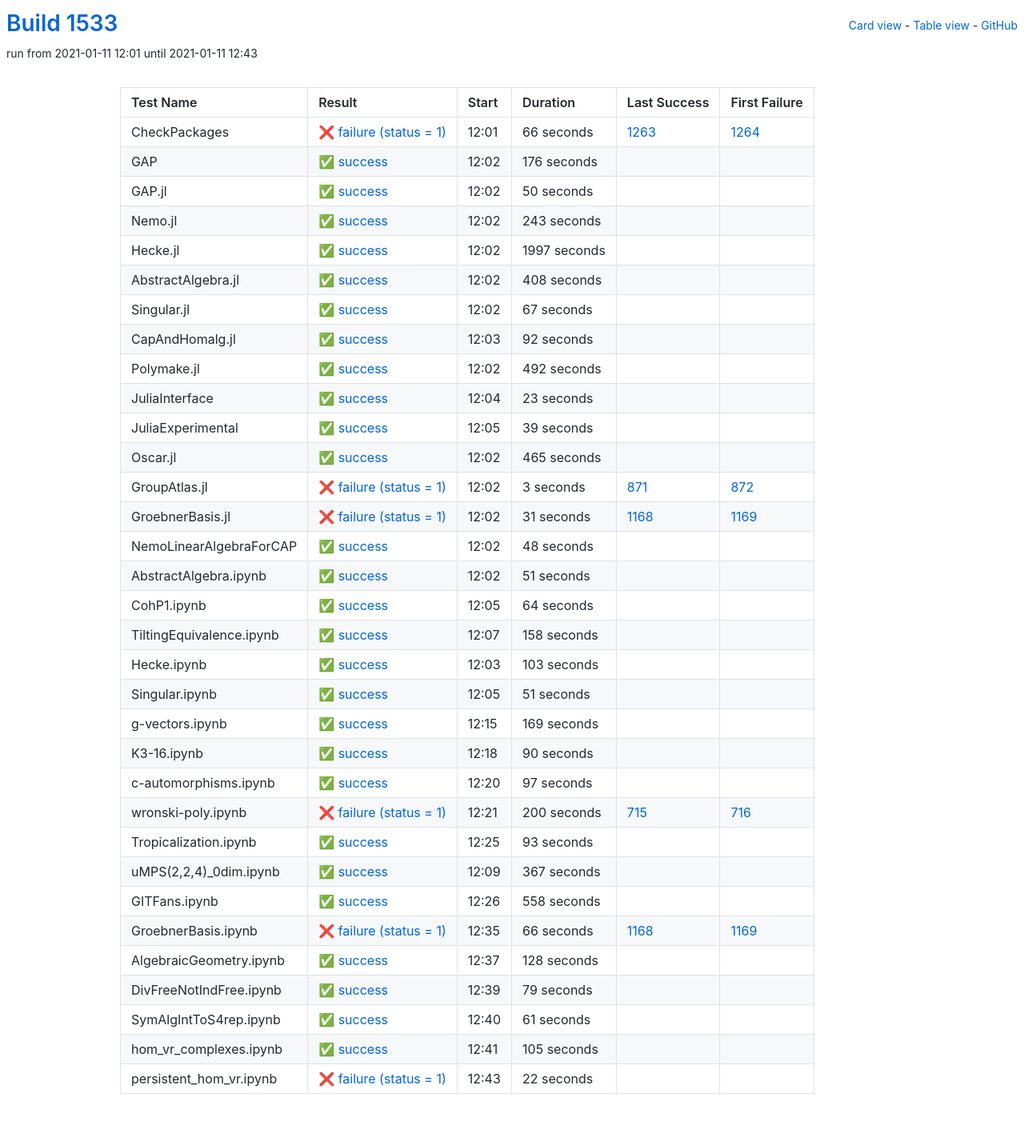
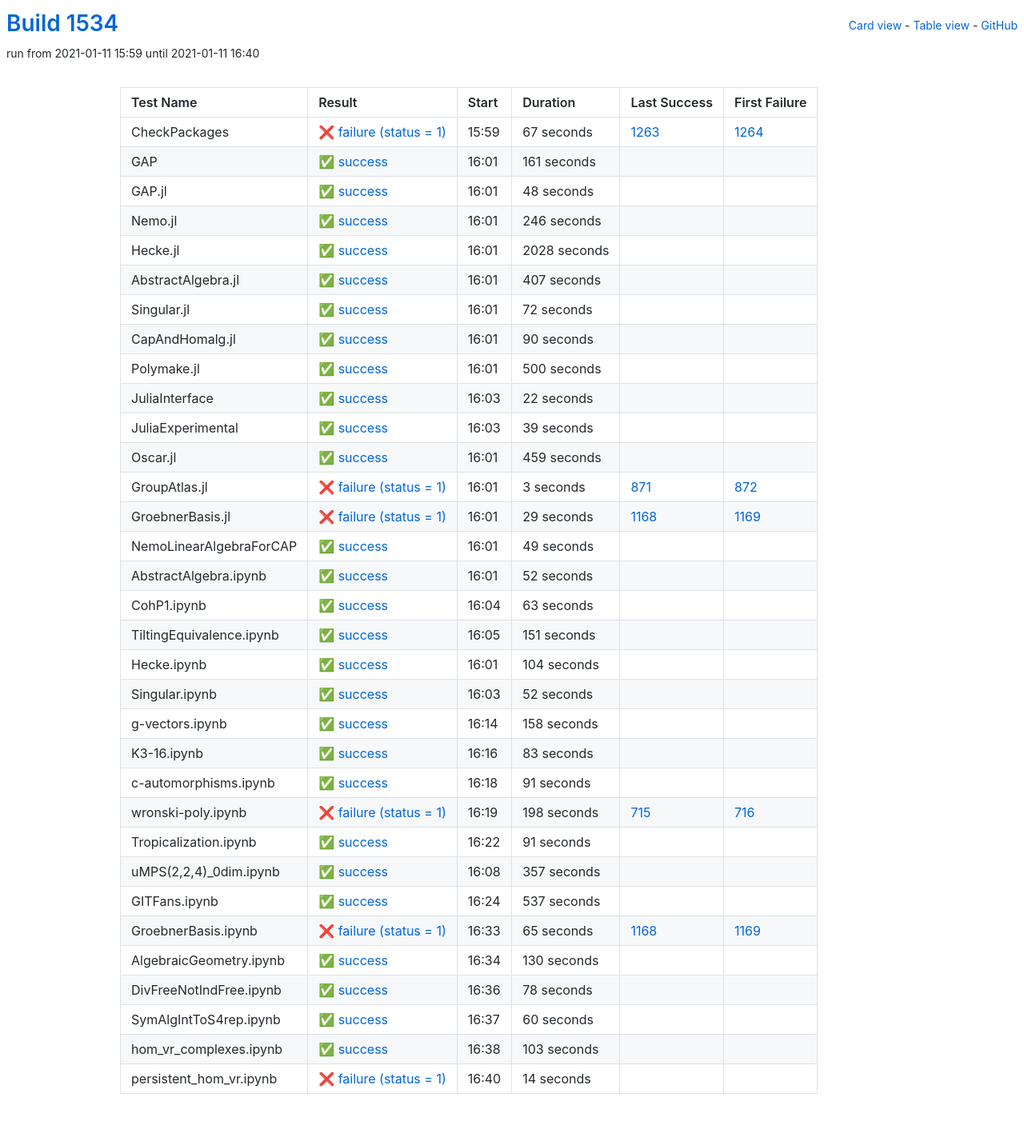
Before and after one commit to oscar-system/oscar-ci-status-stable, a Jekyll site: the page built from table.html, in a window 1280 px wide. Shown: the whole page at 80% size. Built offline with Jekyll 4.4.1, drawn with Linux system fonts in a browser that asks for light colours.

Commit message:
Build #1534

```diff
--- a/_data/ci.yml
+++ b/_data/ci.yml
@@ -1,6 +1,6 @@
 ---
-build: 1533
-build_url: https://oscarci.mathematik.uni-kl.de/job/oscar-stable/1533/
+build: 1534
+build_url: https://oscarci.mathematik.uni-kl.de/job/oscar-stable/1534/
 job: oscar-stable
 organization: oscar-system
 repo: oscar-ci-status-stable
@@ -8,128 +8,128 @@ repourl: https://github.com/oscar-system/oscar-ci-status-stable
 tests:
 - name: CheckPackages
   id: checkpackages
-  log: https://oscarci.mathematik.uni-kl.de/job/oscar-stable/1533/artifact/logs/build-1533/CheckPackages.log
-  start: 2021-01-11 12:01
+  log: https://oscarci.mathematik.uni-kl.de/job/oscar-stable/1534/artifact/logs/build-1534/CheckPackages.log
+  start: 2021-01-11 15:59
   success: false
   exitcode: 1
   status: failure
-  duration: 66
+  duration: 67
   last_success: 1263
   last_success_url: https://oscarci.mathematik.uni-kl.de/job/oscar-stable/1263/
   first_failure: 1264
   first_failure_url: https://oscarci.mathematik.uni-kl.de/job/oscar-stable/1264/
 - name: GAP
   id: gap
-  log: https://oscarci.mathematik.uni-kl.de/job/oscar-stable/1533/artifact/logs/build-1533/GAP.log
-  start: 2021-01-11 12:02
+  log: https://oscarci.mathematik.uni-kl.de/job/oscar-stable/1534/artifact/logs/build-1534/GAP.log
+  start: 2021-01-11 16:01
   success: true
   exitcode: 0
   status: success
-  duration: 176
+  duration: 161
   last_success: false
   last_success_url:
   first_failure: false
   first_failure_url:
 - name: GAP.jl
   id: gap-jl
-  log: https://oscarci.mathematik.uni-kl.de/job/oscar-stable/1533/artifact/logs/build-1533/GAP.jl.log
-  start: 2021-01-11 12:02
+  log: https://oscarci.mathematik.uni-kl.de/job/oscar-stable/1534/artifact/logs/build-1534/GAP.jl.log
+  start: 2021-01-11 16:01
   success: true
   exitcode: 0
   status: success
-  duration: 50
+  duration: 48
   last_success: false
   last_success_url:
   first_failure: false
   first_failure_url:
 - name: Nemo.jl
   id: nemo-jl
-  log: https://oscarci.mathematik.uni-kl.de/job/oscar-stable/1533/artifact/logs/build-1533/Nemo.jl.log
-  start: 2021-01-11 12:02
+  log: https://oscarci.mathematik.uni-kl.de/job/oscar-stable/1534/artifact/logs/build-1534/Nemo.jl.log
+  start: 2021-01-11 16:01
   success: true
   exitcode: 0
   status: success
-  duration: 243
+  duration: 246
   last_success: false
   last_success_url:
   first_failure: false
   first_failure_url:
 - name: Hecke.jl
   id: hecke-jl
-  log: https://oscarci.mathematik.uni-kl.de/job/oscar-stable/1533/artifact/logs/build-1533/Hecke.jl.log
-  start: 2021-01-11 12:02
+  log: https://oscarci.mathematik.uni-kl.de/job/oscar-stable/1534/artifact/logs/build-1534/Hecke.jl.log
+  start: 2021-01-11 16:01
   success: true
   exitcode: 0
   status: success
-  duration: 1997
+  duration: 2028
   last_success: false
   last_success_url:
   first_failure: false
   first_failure_url:
 - name: AbstractAlgebra.jl
   id: abstractalgebra-jl
-  log: https://oscarci.mathematik.uni-kl.de/job/oscar-stable/1533/artifact/logs/build-1533/AbstractAlgebra.jl.log
-  start: 2021-01-11 12:02
+  log: https://oscarci.mathematik.uni-kl.de/job/oscar-stable/1534/artifact/logs/build-1534/AbstractAlgebra.jl.log
+  start: 2021-01-11 16:01
   success: true
   exitcode: 0
   status: success
-  duration: 408
+  duration: 407
   last_success: false
   last_success_url:
   first_failure: false
   first_failure_url:
 - name: Singular.jl
   id: singular-jl
-  log: https://oscarci.mathematik.uni-kl.de/job/oscar-stable/1533/artifact/logs/build-1533/Singular.jl.log
-  start: 2021-01-11 12:02
+  log: https://oscarci.mathematik.uni-kl.de/job/oscar-stable/1534/artifact/logs/build-1534/Singular.jl.log
+  start: 2021-01-11 16:01
   success: true
   exitcode: 0
   status: success
-  duration: 67
+  duration: 72
   last_success: false
   last_success_url:
   first_failure: false
   first_failure_url:
 - name: CapAndHomalg.jl
   id: capandhomalg-jl
-  log: https://oscarci.mathematik.uni-kl.de/job/oscar-stable/1533/artifact/logs/build-1533/CapAndHomalg.jl.log
-  start: 2021-01-11 12:03
+  log: https://oscarci.mathematik.uni-kl.de/job/oscar-stable/1534/artifact/logs/build-1534/CapAndHomalg.jl.log
+  start: 2021-01-11 16:01
   success: true
   exitcode: 0
   status: success
-  duration: 92
+  duration: 90
   last_success: false
   last_success_url:
   first_failure: false
   first_failure_url:
 - name: Polymake.jl
   id: polymake-jl
-  log: https://oscarci.mathematik.uni-kl.de/job/oscar-stable/1533/artifact/logs/build-1533/Polymake.jl.log
-  start: 2021-01-11 12:02
+  log: https://oscarci.mathematik.uni-kl.de/job/oscar-stable/1534/artifact/logs/build-1534/Polymake.jl.log
+  start: 2021-01-11 16:01
   success: true
   exitcode: 0
   status: success
-  duration: 492
+  duration: 500
   last_success: false
   last_success_url:
   first_failure: false
   first_failure_url:
 - name: JuliaInterface
   id: juliainterface
-  log: https://oscarci.mathematik.uni-kl.de/job/oscar-stable/1533/artifact/logs/build-1533/JuliaInterface.log
-  start: 2021-01-11 12:04
+  log: https://oscarci.mathematik.uni-kl.de/job/oscar-stable/1534/artifact/logs/build-1534/JuliaInterface.log
+  start: 2021-01-11 16:03
   success: true
   exitcode: 0
   status: success
-  duration: 23
+  duration: 22
   last_success: false
   last_success_url:
   first_failure: false
   first_failure_url:
 - name: JuliaExperimental
   id: juliaexperimental
-  log: https://oscarci.mathematik.uni-kl.de/job/oscar-stable/1533/artifact/logs/build-1533/JuliaExperimental.log
-  start: 2021-01-11 12:05
+  log: https://oscarci.mathematik.uni-kl.de/job/oscar-stable/1534/artifact/logs/build-1534/JuliaExperimental.log
+  start: 2021-01-11 16:03
   success: true
   exitcode: 0
   status: success
@@ -140,20 +140,20 @@ tests:
   first_failure_url:
 - name: Oscar.jl
   id: oscar-jl
-  log: https://oscarci.mathematik.uni-kl.de/job/oscar-stable/1533/artifact/logs/build-1533/Oscar.jl.log
-  start: 2021-01-11 12:02
+  log: https://oscarci.mathematik.uni-kl.de/job/oscar-stable/1534/artifact/logs/build-1534/Oscar.jl.log
+  start: 2021-01-11 16:01
   success: true
   exitcode: 0
   status: success
-  duration: 465
+  duration: 459
   last_success: false
   last_success_url:
   first_failure: false
   first_failure_url:
 - name: GroupAtlas.jl
   id: groupatlas-jl
-  log: https://oscarci.mathematik.uni-kl.de/job/oscar-stable/1533/artifact/logs/build-1533/GroupAtlas.jl.log
-  start: 2021-01-11 12:02
+  log: https://oscarci.mathematik.uni-kl.de/job/oscar-stable/1534/artifact/logs/build-1534/GroupAtlas.jl.log
+  start: 2021-01-11 16:01
   success: false
   exitcode: 1
   status: failure
@@ -164,56 +164,92 @@ tests:
   first_failure_url: https://oscarci.mathematik.uni-kl.de/job/oscar-stable/872/
 - name: GroebnerBasis.jl
   id: groebnerbasis-jl
-  log: https://oscarci.mathematik.uni-kl.de/job/oscar-stable/1533/artifact/logs/build-1533/GroebnerBasis.jl.log
-  start: 2021-01-11 12:02
+  log: https://oscarci.mathematik.uni-kl.de/job/oscar-stable/1534/artifact/logs/build-1534/GroebnerBasis.jl.log
+  start: 2021-01-11 16:01
   success: false
   exitcode: 1
   status: failure
-  duration: 31
+  duration: 29
   last_success: 1168
   last_success_url: https://oscarci.mathematik.uni-kl.de/job/oscar-stable/1168/
   first_failure: 1169
   first_failure_url: https://oscarci.mathematik.uni-kl.de/job/oscar-stable/1169/
 - name: NemoLinearAlgebraForCAP
   id: nemolinearalgebraforcap
-  log: https://oscarci.mathematik.uni-kl.de/job/oscar-stable/1533/artifact/logs/build-1533/NemoLinearAlgebraForCAP.log
-  start: 2021-01-11 12:02
+  log: https://oscarci.mathematik.uni-kl.de/job/oscar-stable/1534/artifact/logs/build-1534/NemoLinearAlgebraForCAP.log
+  start: 2021-01-11 16:01
   success: true
   exitcode: 0
   status: success
-  duration: 48
+  duration: 49
   last_success: false
   last_success_url:
   first_failure: false
   first_failure_url:
 - name: AbstractAlgebra.ipynb
   id: abstractalgebra-ipynb
-  log: https://oscarci.mathematik.uni-kl.de/job/oscar-stable/1533/artifact/logs/build-1533/AbstractAlgebra.ipynb.log
-  start: 2021-01-11 12:02
+  log: https://oscarci.mathematik.uni-kl.de/job/oscar-stable/1534/artifact/logs/build-1534/AbstractAlgebra.ipynb.log
+  start: 2021-01-11 16:01
   success: true
   exitcode: 0
   status: success
-  duration: 51
+  duration: 52
   last_success: false
   last_success_url:
   first_failure: false
   first_failure_url:
 - name: CohP1.ipynb
   id: cohp1-ipynb
-  log: https://oscarci.mathematik.uni-kl.de/job/oscar-stable/1533/artifact/logs/build-1533/CohP1.ipynb.log
-  start: 2021-01-11 12:05
+  log: https://oscarci.mathematik.uni-kl.de/job/oscar-stable/1534/artifact/logs/build-1534/CohP1.ipynb.log
+  start: 2021-01-11 16:04
   success: true
   exitcode: 0
   status: success
-  duration: 64
+  duration: 63
   last_success: false
   last_success_url:
   first_failure: false
   first_failure_url:
 - name: TiltingEquivalence.ipynb
   id: tiltingequivalence-ipynb
-  log: https://oscarci.mathematik.uni-kl.de/job/oscar-stable/1533/artifact/logs/build-1533/TiltingEquivalence.ipynb.log
-  start: 2021-01-11 12:07
+  log: https://oscarci.mathematik.uni-kl.de/job/oscar-stable/1534/artifact/logs/build-1534/TiltingEquivalence.ipynb.log
+  start: 2021-01-11 16:05
+  success: true
+  exitcode: 0
+  status: success
+  duration: 151
+  last_success: false
+  last_success_url:
+  first_failure: false
+  first_failure_url:
+- name: Hecke.ipynb
+  id: hecke-ipynb
+  log: https://oscarci.mathematik.uni-kl.de/job/oscar-stable/1534/artifact/logs/build-1534/Hecke.ipynb.log
+  start: 2021-01-11 16:01
+  success: true
+  exitcode: 0
+  status: success
+  duration: 104
+  last_success: false
+  last_success_url:
+  first_failure: false
+  first_failure_url:
+- name: Singular.ipynb
+  id: singular-ipynb
+  log: https://oscarci.mathematik.uni-kl.de/job/oscar-stable/1534/artifact/logs/build-1534/Singular.ipynb.log
+  start: 2021-01-11 16:03
+  success: true
+  exitcode: 0
+  status: success
+  duration: 52
+  last_success: false
+  last_success_url:
+  first_failure: false
+  first_failure_url:
+- name: g-vectors.ipynb
+  id: g-vectors-ipynb
+  log: https://oscarci.mathematik.uni-kl.de/job/oscar-stable/1534/artifact/logs/build-1534/g-vectors.ipynb.log
+  start: 2021-01-11 16:14
   success: true
   exitcode: 0
   status: success
@@ -222,10 +258,130 @@ tests:
   last_success_url:
   first_failure: false
   first_failure_url:
-- name: Hecke.ipynb
-  id: hecke-ipynb
-  log: https://oscarci.mathematik.uni-kl.de/job/oscar-stable/1533/artifact/logs/build-1533/Hecke.ipynb.log
-  start: 2021-01-11 12:03
+- name: K3-16.ipynb
+  id: k3-16-ipynb
+  log: https://oscarci.mathematik.uni-kl.de/job/oscar-stable/1534/artifact/logs/build-1534/K3-16.ipynb.log
+  start: 2021-01-11 16:16
+  success: true
+  exitcode: 0
+  status: success
+  duration: 83
+  last_success: false
+  last_success_url:
+  first_failure: false
+  first_failure_url:
+- name: c-automorphisms.ipynb
+  id: c-automorphisms-ipynb
+  log: https://oscarci.mathematik.uni-kl.de/job/oscar-stable/1534/artifact/logs/build-1534/c-automorphisms.ipynb.log
+  start: 2021-01-11 16:18
+  success: true
+  exitcode: 0
+  status: success
+  duration: 91
+  last_success: false
+  last_success_url:
+  first_failure: false
+  first_failure_url:
+- name: wronski-poly.ipynb
+  id: wronski-poly-ipynb
+  log: https://oscarci.mathematik.uni-kl.de/job/oscar-stable/1534/artifact/logs/build-1534/wronski-poly.ipynb.log
+  start: 2021-01-11 16:19
+  success: false
+  exitcode: 1
+  status: failure
+  duration: 198
+  last_success: 715
+  last_success_url: https://oscarci.mathematik.uni-kl.de/job/oscar-stable/715/
+  first_failure: 716
+  first_failure_url: https://oscarci.mathematik.uni-kl.de/job/oscar-stable/716/
+- name: Tropicalization.ipynb
+  id: tropicalization-ipynb
+  log: https://oscarci.mathematik.uni-kl.de/job/oscar-stable/1534/artifact/logs/build-1534/Tropicalization.ipynb.log
+  start: 2021-01-11 16:22
+  success: true
+  exitcode: 0
+  status: success
+  duration: 91
+  last_success: false
+  last_success_url:
+  first_failure: false
+  first_failure_url:
+- name: uMPS(2,2,4)_0dim.ipynb
+  id: umps-2-2-4-0dim-ipynb
+  log: https://oscarci.mathematik.uni-kl.de/job/oscar-stable/1534/artifact/logs/build-1534/uMPS-2-2-4-_0dim.ipynb.log
+  start: 2021-01-11 16:08
+  success: true
+  exitcode: 0
+  status: success
+  duration: 357
+  last_success: false
+  last_success_url:
+  first_failure: false
+  first_failure_url:
+- name: GITFans.ipynb
+  id: gitfans-ipynb
+  log: https://oscarci.mathematik.uni-kl.de/job/oscar-stable/1534/artifact/logs/build-1534/GITFans.ipynb.log
+  start: 2021-01-11 16:24
+  success: true
+  exitcode: 0
+  status: success
+  duration: 537
+  last_success: false
+  last_success_url:
+  first_failure: false
+  first_failure_url:
+- name: GroebnerBasis.ipynb
+  id: groebnerbasis-ipynb
+  log: https://oscarci.mathematik.uni-kl.de/job/oscar-stable/1534/artifact/logs/build-1534/GroebnerBasis.ipynb.log
+  start: 2021-01-11 16:33
+  success: false
+  exitcode: 1
+  status: failure
+  duration: 65
+  last_success: 1168
+  last_success_url: https://oscarci.mathematik.uni-kl.de/job/oscar-stable/1168/
+  first_failure: 1169
+  first_failure_url: https://oscarci.mathematik.uni-kl.de/job/oscar-stable/1169/
+- name: AlgebraicGeometry.ipynb
+  id: algebraicgeometry-ipynb
+  log: https://oscarci.mathematik.uni-kl.de/job/oscar-stable/1534/artifact/logs/build-1534/AlgebraicGeometry.ipynb.log
+  start: 2021-01-11 16:34
+  success: true
+  exitcode: 0
+  status: success
+  duration: 130
+  last_success: false
+  last_success_url:
+  first_failure: false
+  first_failure_url:
+- name: DivFreeNotIndFree.ipynb
+  id: divfreenotindfree-ipynb
+  log: https://oscarci.mathematik.uni-kl.de/job/oscar-stable/1534/artifact/logs/build-1534/DivFreeNotIndFree.ipynb.log
+  start: 2021-01-11 16:36
+  success: true
+  exitcode: 0
+  status: success
+  duration: 78
+  last_success: false
+  last_success_url:
+  first_failure: false
+  first_failure_url:
+- name: SymAlgIntToS4rep.ipynb
+  id: symalginttos4rep-ipynb
+  log: https://oscarci.mathematik.uni-kl.de/job/oscar-stable/1534/artifact/logs/build-1534/SymAlgIntToS4rep.ipynb.log
+  start: 2021-01-11 16:37
+  success: true
+  exitcode: 0
+  status: success
+  duration: 60
+  last_success: false
+  last_success_url:
+  first_failure: false
+  first_failure_url:
+- name: hom_vr_complexes.ipynb
+  id: hom-vr-complexes-ipynb
+  log: https://oscarci.mathematik.uni-kl.de/job/oscar-stable/1534/artifact/logs/build-1534/hom_vr_complexes.ipynb.log
+  start: 2021-01-11 16:38
   success: true
   exitcode: 0
   status: success
@@ -234,171 +390,15 @@ tests:
   last_success_url:
   first_failure: false
   first_failure_url:
-- name: Singular.ipynb
-  id: singular-ipynb
-  log: https://oscarci.mathematik.uni-kl.de/job/oscar-stable/1533/artifact/logs/build-1533/Singular.ipynb.log
-  start: 2021-01-11 12:05
-  success: true
-  exitcode: 0
-  status: success
-  duration: 51
+- name: persistent_hom_vr.ipynb
+  id: persistent-hom-vr-ipynb
+  log: https://oscarci.mathematik.uni-kl.de/job/oscar-stable/1534/artifact/logs/build-1534/persistent_hom_vr.ipynb.log
+  start: 2021-01-11 16:40
+  success: false
+  exitcode: 1
+  status: failure
+  duration: 14
   last_success: false
   last_success_url:
   first_failure: false
   first_failure_url:
-- name: g-vectors.ipynb
-  id: g-vectors-ipynb
-  log: https://oscarci.mathematik.uni-kl.de/job/oscar-stable/1533/artifact/logs/build-1533/g-vectors.ipynb.log
-  start: 2021-01-11 12:15
-  success: true
-  exitcode: 0
-  status: success
-  duration: 169
-  last_success: false
-  last_success_url:
-  first_failure: false
-  first_failure_url:
-- name: K3-16.ipynb
-  id: k3-16-ipynb
-  log: https://oscarci.mathematik.uni-kl.de/job/oscar-stable/1533/artifact/logs/build-1533/K3-16.ipynb.log
-  start: 2021-01-11 12:18
-  success: true
-  exitcode: 0
-  status: success
-  duration: 90
-  last_success: false
-  last_success_url:
-  first_failure: false
-  first_failure_url:
-- name: c-automorphisms.ipynb
-  id: c-automorphisms-ipynb
-  log: https://oscarci.mathematik.uni-kl.de/job/oscar-stable/1533/artifact/logs/build-1533/c-automorphisms.ipynb.log
-  start: 2021-01-11 12:20
-  success: true
-  exitcode: 0
-  status: success
-  duration: 97
-  last_success: false
-  last_success_url:
-  first_failure: false
-  first_failure_url:
-- name: wronski-poly.ipynb
-  id: wronski-poly-ipynb
-  log: https://oscarci.mathematik.uni-kl.de/job/oscar-stable/1533/artifact/logs/build-1533/wronski-poly.ipynb.log
-  start: 2021-01-11 12:21
-  success: false
-  exitcode: 1
-  status: failure
-  duration: 200
-  last_success: 715
-  last_success_url: https://oscarci.mathematik.uni-kl.de/job/oscar-stable/715/
-  first_failure: 716
-  first_failure_url: https://oscarci.mathematik.uni-kl.de/job/oscar-stable/716/
-- name: Tropicalization.ipynb
-  id: tropicalization-ipynb
-  log: https://oscarci.mathematik.uni-kl.de/job/oscar-stable/1533/artifact/logs/build-1533/Tropicalization.ipynb.log
-  start: 2021-01-11 12:25
-  success: true
-  exitcode: 0
-  status: success
-  duration: 93
-  last_success: false
-  last_success_url:
-  first_failure: false
-  first_failure_url:
-- name: uMPS(2,2,4)_0dim.ipynb
-  id: umps-2-2-4-0dim-ipynb
-  log: https://oscarci.mathematik.uni-kl.de/job/oscar-stable/1533/artifact/logs/build-1533/uMPS-2-2-4-_0dim.ipynb.log
-  start: 2021-01-11 12:09
-  success: true
-  exitcode: 0
-  status: success
-  duration: 367
-  last_success: false
-  last_success_url:
-  first_failure: false
-  first_failure_url:
-- name: GITFans.ipynb
-  id: gitfans-ipynb
-  log: https://oscarci.mathematik.uni-kl.de/job/oscar-stable/1533/artifact/logs/build-1533/GITFans.ipynb.log
-  start: 2021-01-11 12:26
-  success: true
-  exitcode: 0
-  status: success
-  duration: 558
-  last_success: false
-  last_success_url:
-  first_failure: false
-  first_failure_url:
-- name: GroebnerBasis.ipynb
-  id: groebnerbasis-ipynb
-  log: https://oscarci.mathematik.uni-kl.de/job/oscar-stable/1533/artifact/logs/build-1533/GroebnerBasis.ipynb.log
-  start: 2021-01-11 12:35
-  success: false
-  exitcode: 1
-  status: failure
-  duration: 66
-  last_success: 1168
-  last_success_url: https://oscarci.mathematik.uni-kl.de/job/oscar-stable/1168/
-  first_failure: 1169
-  first_failure_url: https://oscarci.mathematik.uni-kl.de/job/oscar-stable/1169/
-- name: AlgebraicGeometry.ipynb
-  id: algebraicgeometry-ipynb
-  log: https://oscarci.mathematik.uni-kl.de/job/oscar-stable/1533/artifact/logs/build-1533/AlgebraicGeometry.ipynb.log
-  start: 2021-01-11 12:37
-  success: true
-  exitcode: 0
-  status: success
-  duration: 128
-  last_success: false
-  last_success_url:
-  first_failure: false
-  first_failure_url:
-- name: DivFreeNotIndFree.ipynb
-  id: divfreenotindfree-ipynb
-  log: https://oscarci.mathematik.uni-kl.de/job/oscar-stable/1533/artifact/logs/build-1533/DivFreeNotIndFree.ipynb.log
-  start: 2021-01-11 12:39
-  success: true
-  exitcode: 0
-  status: success
-  duration: 79
-  last_success: false
-  last_success_url:
-  first_failure: false
-  first_failure_url:
-- name: SymAlgIntToS4rep.ipynb
-  id: symalginttos4rep-ipynb
-  log: https://oscarci.mathematik.uni-kl.de/job/oscar-stable/1533/artifact/logs/build-1533/SymAlgIntToS4rep.ipynb.log
-  start: 2021-01-11 12:40
-  success: true
-  exitcode: 0
-  status: success
-  duration: 61
-  last_success: false
-  last_success_url:
-  first_failure: false
-  first_failure_url:
-- name: hom_vr_complexes.ipynb
-  id: hom-vr-complexes-ipynb
-  log: https://oscarci.mathematik.uni-kl.de/job/oscar-stable/1533/artifact/logs/build-1533/hom_vr_complexes.ipynb.log
-  start: 2021-01-11 12:41
-  success: true
-  exitcode: 0
-  status: success
-  duration: 105
-  last_success: false
-  last_success_url:
-  first_failure: false
-  first_failure_url:
-- name: persistent_hom_vr.ipynb
-  id: persistent-hom-vr-ipynb
-  log: https://oscarci.mathematik.uni-kl.de/job/oscar-stable/1533/artifact/logs/build-1533/persistent_hom_vr.ipynb.log
-  start: 2021-01-11 12:43
-  success: false
-  exitcode: 1
-  status: failure
-  duration: 22
-  last_success: false
-  last_success_url:
-  first_failure: false
-  first_failure_url:
```
Also changed, not shown: README.md.
